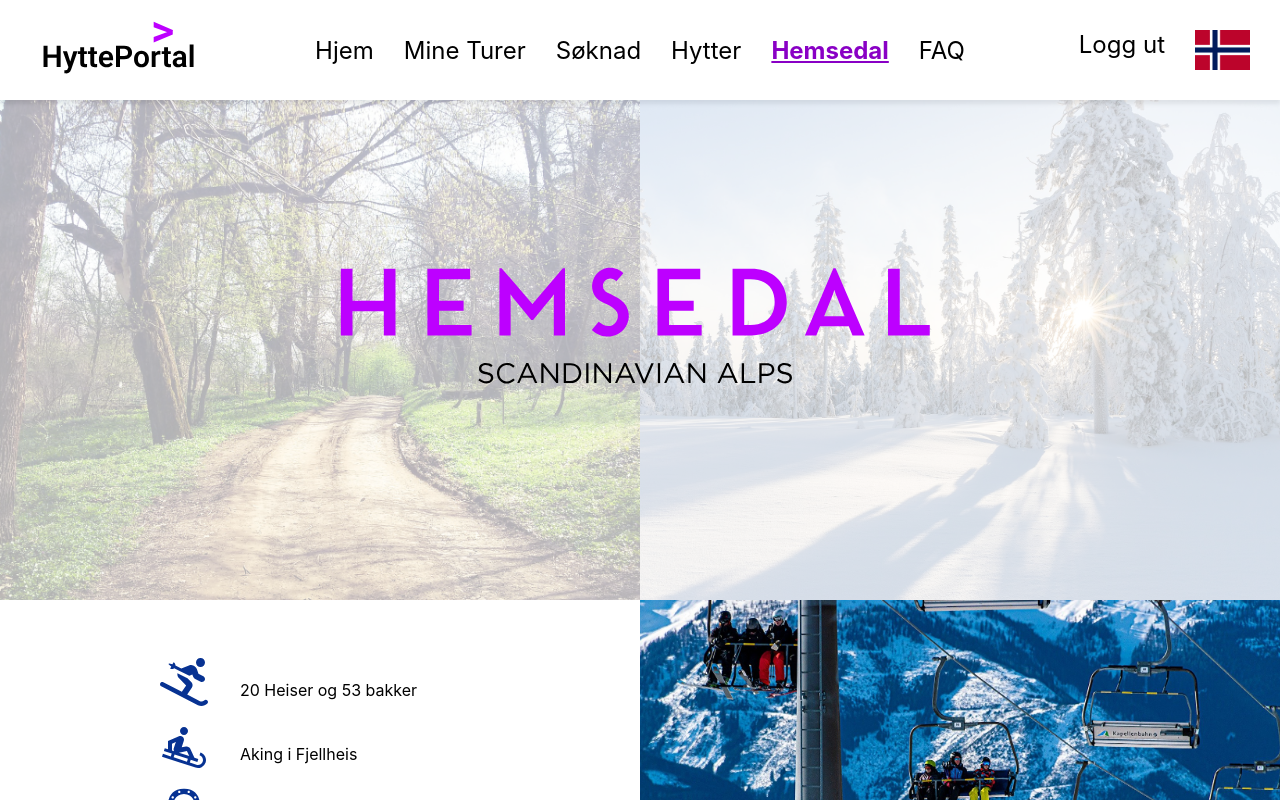
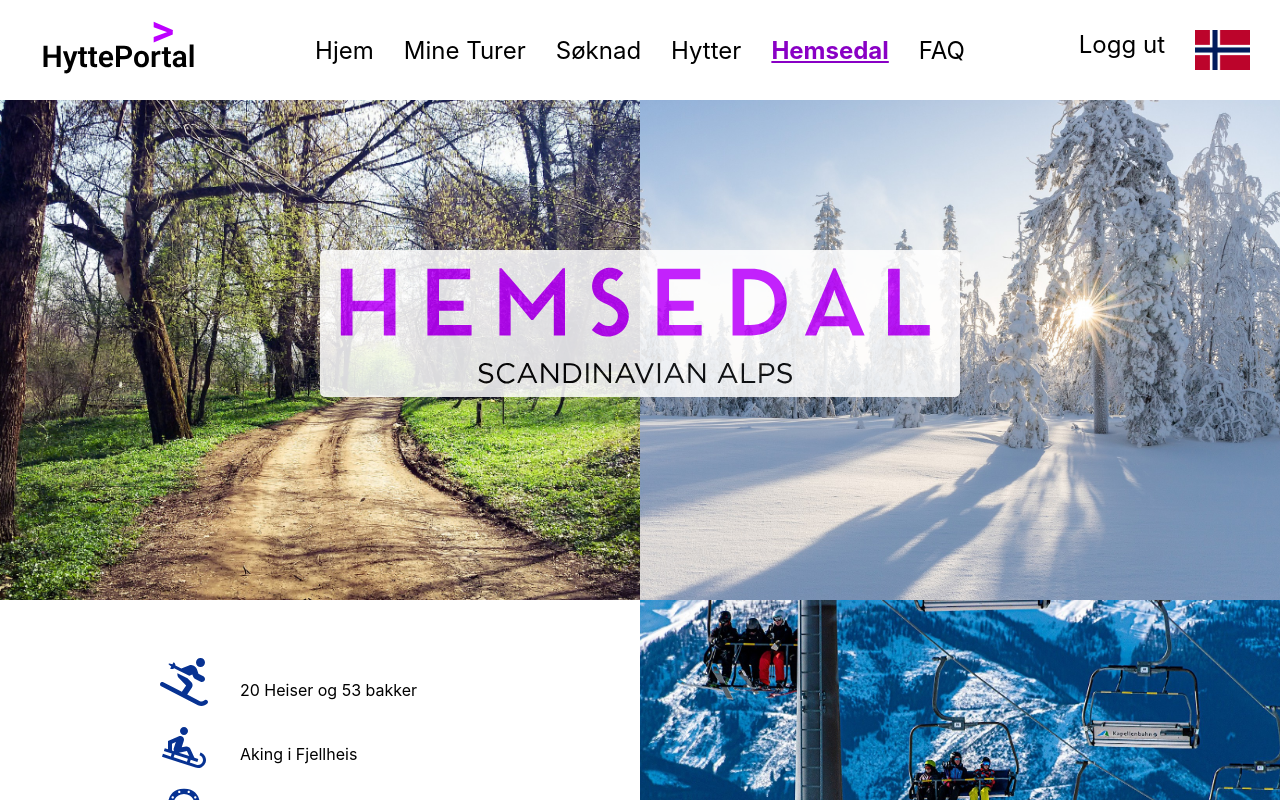
Before and after one commit to oyvind0402/AppForHyttegruppen, a React (Create React App) app in the folder frontend/: page /hytteomraade in a window 1280 px wide. Shown: the top 800 px of the page. Built offline with nearby package versions, Linux system fonts and the light colour scheme.

Commit message:
Hemsedal page small adjustment to hemsedal logo - page done

```diff
--- a/frontend/src/components/Hytteomraade/Hytteomraade.css
+++ b/frontend/src/components/Hytteomraade/Hytteomraade.css
@@ -11,7 +11,6 @@
   width: 50vw;
   max-width: 50%;
   object-fit: cover;
-  opacity: 0.3;
 }
 
 .omraade-logo {
@@ -20,6 +19,9 @@
   z-index: 2;
   width: 50vw;
   max-width: 700px;
+  background-color: white;
+  opacity: 0.85;
+  border-radius: 5px;
 }
 
 .season {
```
